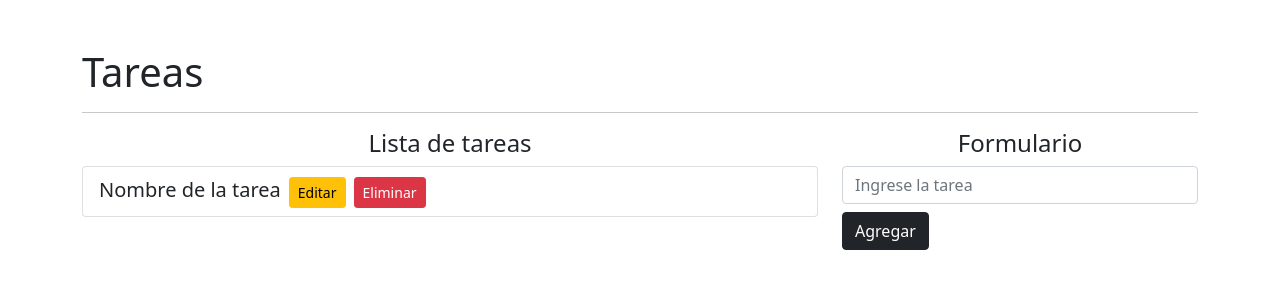
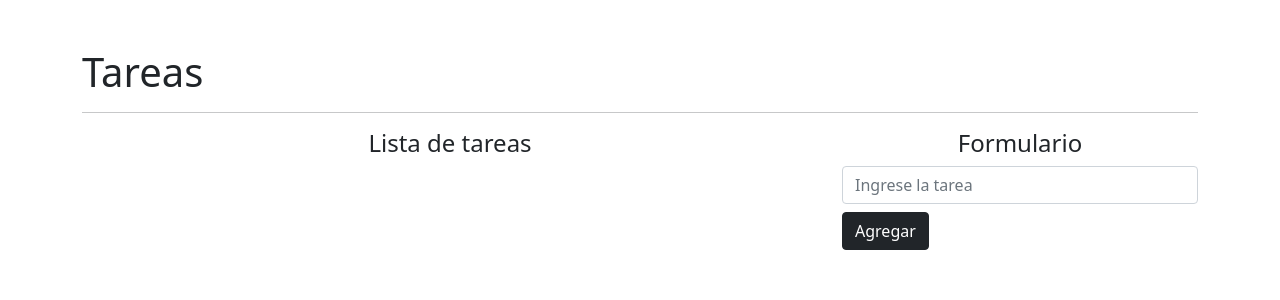
Before and after one commit to soyandresbernal/crudreact, a React (Create React App) app: page / in a window 1280 px wide. Shown: the top 300 px of the page. Built offline with nearby package versions, Linux system fonts and the light colour scheme.

Commit message:
arrow function state ok,addstate ok

```diff
--- a/package.json
+++ b/package.json
@@ -11,6 +11,7 @@
     "react": "^17.0.2",
     "react-dom": "^17.0.2",
     "react-scripts": "4.0.3",
+    "shortid": "^2.2.16",
     "web-vitals": "^1.0.1"
   },
   "scripts": {
@@ -36,5 +37,8 @@
       "last 1 firefox version",
       "last 1 safari version"
     ]
+  },
+  "devDependencies": {
+    "@babel/core": "^7.15.5"
   }
 }
--- a/src/App.js
+++ b/src/App.js
@@ -1,16 +1,25 @@
 import React, { useState } from "react";
 import { isEmpty } from "lodash";
+import shortid from "shortid";
 
 function App() {
   const [task, setTask] = useState(null);
+  const [tasks, setTasks] = useState([]);
+
   const addTask = (e) => {
     e.preventDefault();
     if (isEmpty(task)) {
       console.log("task empty");
       return;
     }
-    console.log("ok");
-    return;
+
+    const newTask = {
+      id: shortid.generate(),
+      name: task,
+    };
+
+    setTasks([...tasks, newTask]);
+    setTask("");
   };
   return (
     <div className="container mt-5">
@@ -21,10 +30,9 @@
         <div className="col-8">
           <h4 className="text-center"> Lista de tareas</h4>
           <ul className="list-group">
-            <li className="list-group-item">
-              <span className="lead">
-                Nombre de la tarea
-              </span>
+            {tasks.map((task) => (
+              <li className="list-group-item" key={task.id}>
+                <span className="lead">{task.name}</span>
                 <button className="btn btn-warning btn-sm float-right mx-2">
                   Editar
                 </button>
@@ -32,6 +40,7 @@
                   Eliminar
                 </button>
               </li>
+            ))}
           </ul>
         </div>
         <div className="col-4">
```
Also changed, not shown: 1 other file (tests, documents, lock files or other folders). Lines whose indentation alone changed are shown as unchanged.
